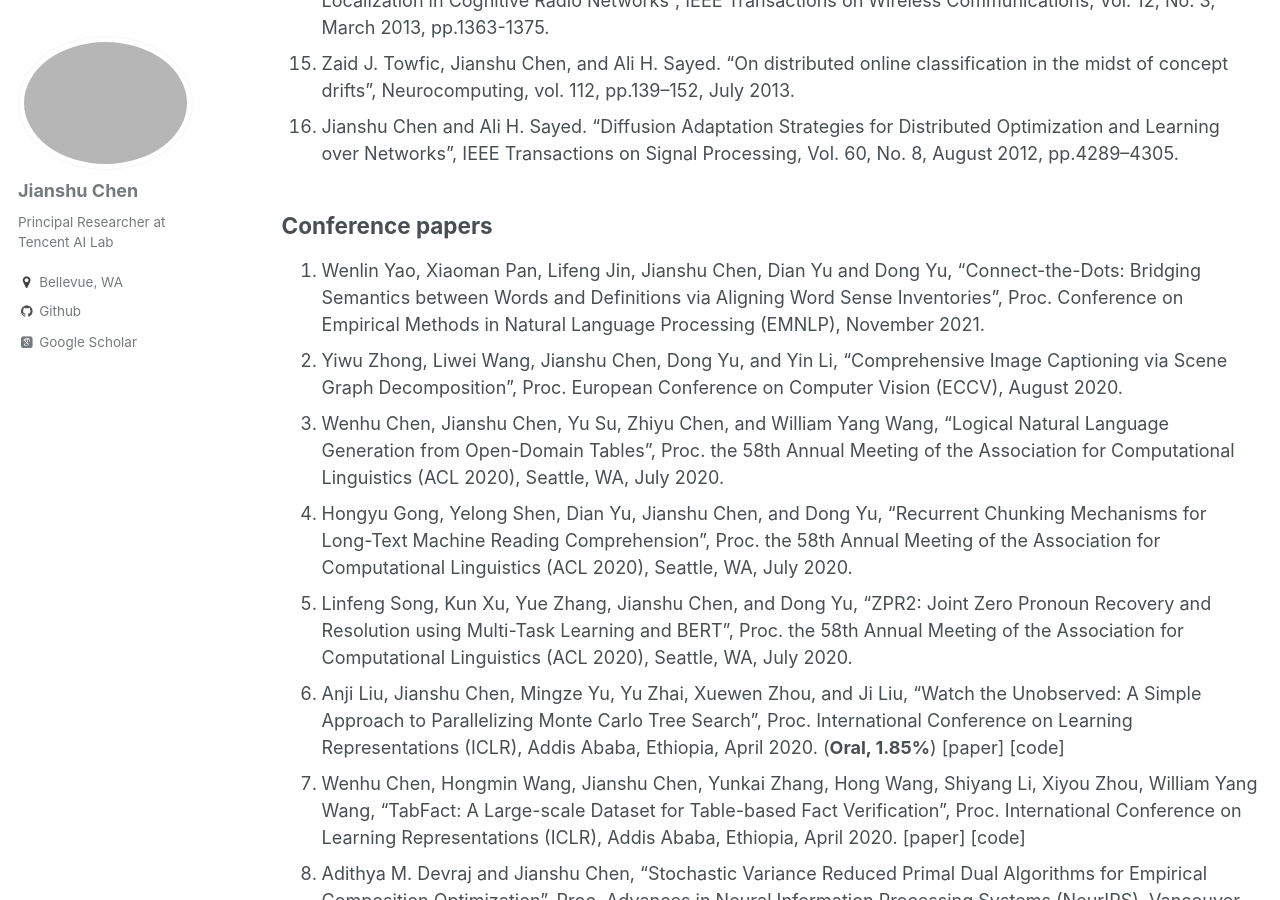
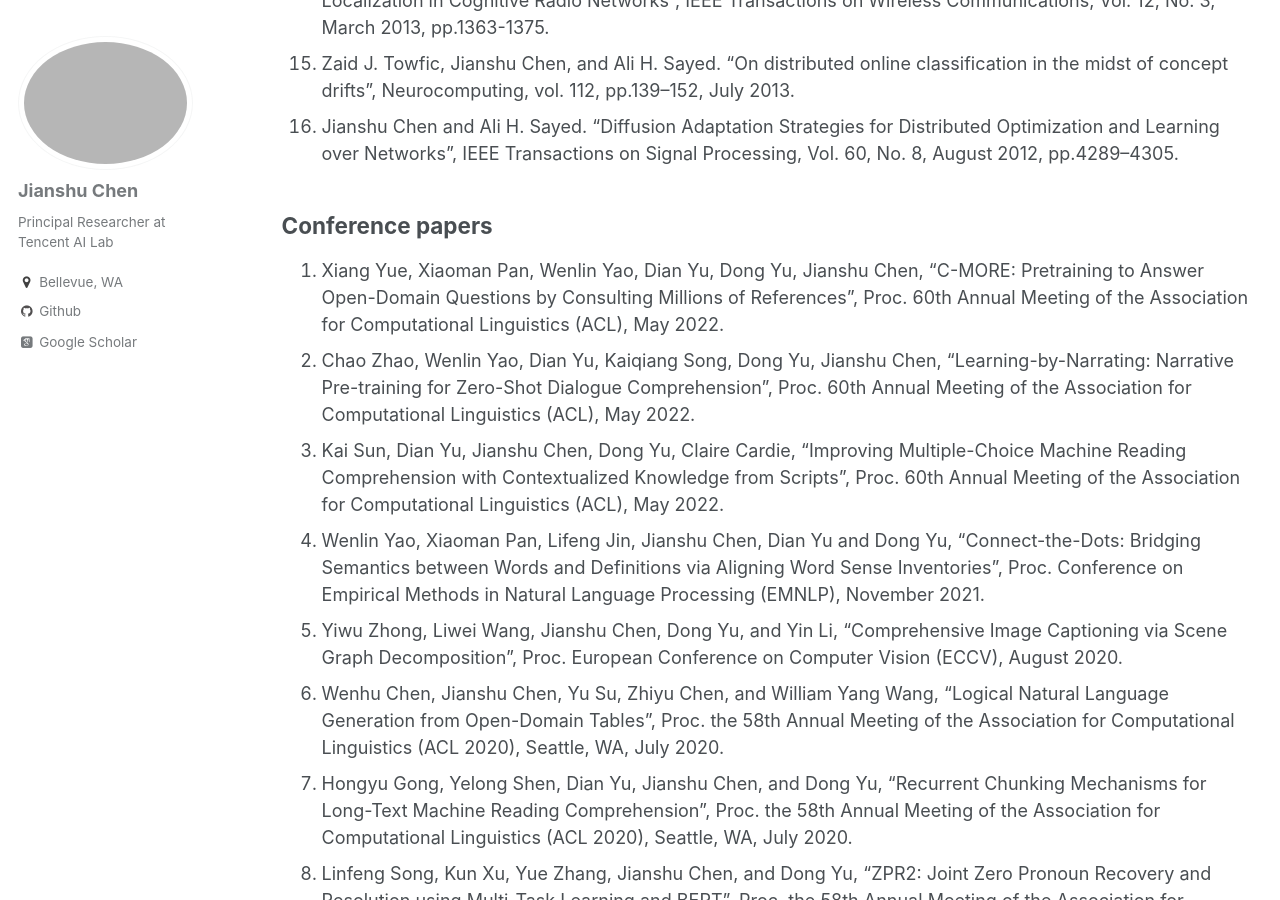
Before and after one commit to chenjianshu/chenjianshu.github.io, a Jekyll site: the page built from _pages/publications.md, in a window 1280 px wide and 900 px high, scrolled down 1257 px. Built offline with Jekyll 4.4.1, drawn with Linux system fonts in a browser that asks for light colours; some web fonts are replaced.

Commit message:
update ACL2022 publications

```diff
--- a/_pages/publications.md
+++ b/_pages/publications.md
@@ -24,6 +24,9 @@ author_profile: true
 1. Jianshu Chen and Ali H. Sayed. “Diffusion Adaptation Strategies for Distributed Optimization and Learning over Networks”, IEEE Transactions on Signal Processing, Vol. 60, No. 8, August 2012, pp.4289–4305.
 
 ## Conference papers ##
+1. Xiang Yue, Xiaoman Pan, Wenlin Yao, Dian Yu, Dong Yu, Jianshu Chen, “C-MORE: Pretraining to Answer Open-Domain Questions by Consulting Millions of References”, Proc. 60th Annual Meeting of the Association for Computational Linguistics (ACL), May 2022.
+1. Chao Zhao, Wenlin Yao, Dian Yu, Kaiqiang Song, Dong Yu, Jianshu Chen, “Learning-by-Narrating: Narrative Pre-training for Zero-Shot Dialogue Comprehension”, Proc. 60th Annual Meeting of the Association for Computational Linguistics (ACL), May 2022.
+1. Kai Sun, Dian Yu, Jianshu Chen, Dong Yu, Claire Cardie, “Improving Multiple-Choice Machine Reading Comprehension with Contextualized Knowledge from Scripts”, Proc. 60th Annual Meeting of the Association for Computational Linguistics (ACL), May 2022.
 1. Wenlin Yao, Xiaoman Pan, Lifeng Jin, Jianshu Chen, Dian Yu and Dong Yu, “Connect-the-Dots: Bridging Semantics between Words and Definitions via Aligning Word Sense Inventories”, Proc. Conference on Empirical Methods in Natural Language Processing (EMNLP), November 2021.
 1. Yiwu Zhong, Liwei Wang, Jianshu Chen, Dong Yu, and Yin Li, “Comprehensive Image Captioning via Scene Graph Decomposition”, Proc. European Conference on Computer Vision (ECCV), August 2020.
 1. Wenhu Chen, Jianshu Chen, Yu Su, Zhiyu Chen, and William Yang Wang, “Logical Natural Language Generation from Open-Domain Tables”, Proc. the 58th Annual Meeting of the Association for Computational Linguistics (ACL 2020), Seattle, WA, July 2020.
```
